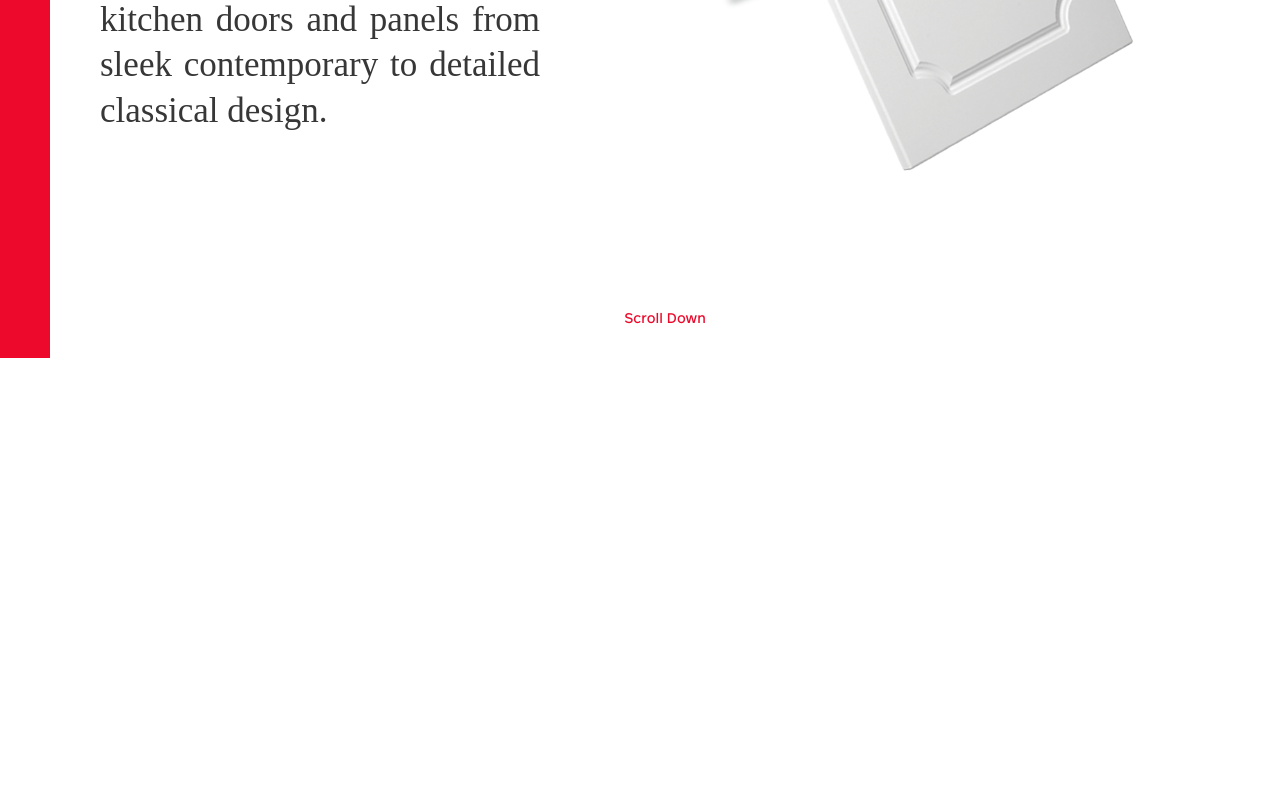
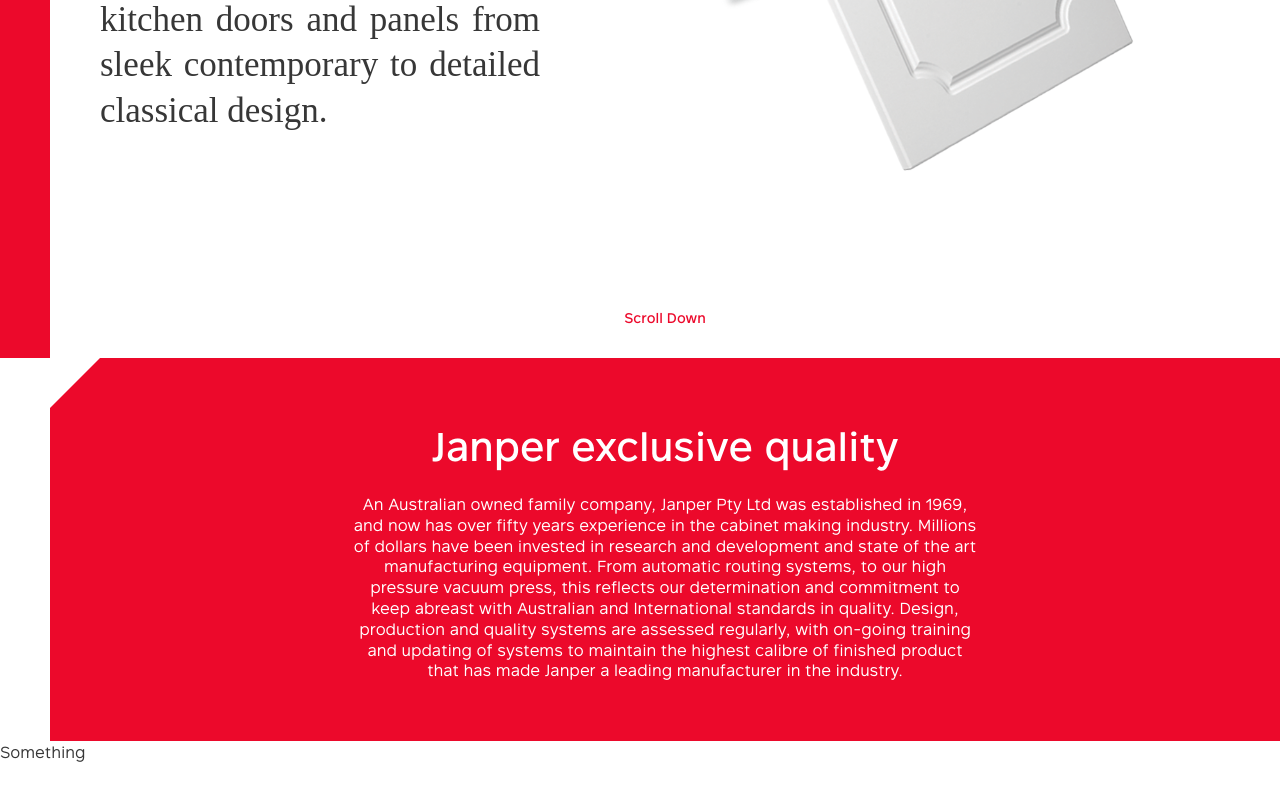
Before and after one commit to hhqbao/JanperSite, an Angular app: page / in a window 1280 px wide. Shown: the part 442-1242 px from the top of the page. Before the commit the page ends 800 px from the top, so only its background shows below. Built offline with nearby package versions, Linux system fonts and the light colour scheme.

Commit message:
Fixed left nav menu

```diff
--- a/src/app/layouts/layout-1/layout-1.component.html
+++ b/src/app/layouts/layout-1/layout-1.component.html
@@ -1,8 +1,9 @@
 <div class="layout-1">
   <div class="layout-1__left-panel">
-    <app-left-nav-menu></app-left-nav-menu>
+    <app-left-nav-menu #leftNavMenu></app-left-nav-menu>
   </div>
-  <div class="layout-1__right-panel">
+  <div class="layout-1__right-panel" [ngClass]="{ 'open-1': leftNavMenu.isMainLevelOpen, 'open-2': leftNavMenu.isSubLevelOpen }">
     <router-outlet></router-outlet>
   </div>
+  <footer>Something</footer>
 </div>
--- a/src/app/layouts/layout-1/layout-1.component.ts
+++ b/src/app/layouts/layout-1/layout-1.component.ts
@@ -1,10 +1,13 @@
-import { Component, OnInit } from '@angular/core';
+import { Component, OnInit, ViewChild } from '@angular/core';
+import { LeftNavMenuComponent } from 'src/app/components/left-nav-menu/left-nav-menu.component';
 
 @Component({
   selector: 'app-layout-1',
   templateUrl: 'layout-1.component.html',
 })
 export class Layout1Component implements OnInit {
+  @ViewChild('leftNavMenu') leftNavMenu!: LeftNavMenuComponent;
+
   constructor() {}
 
   ngOnInit() {}
--- /dev/null
+++ b/src/style/1-variables/_nav-menu-sizes.scss
@@ -0,0 +1,2 @@
+$menu-collapsed-width: 5rem;
+$menu-open-width: 24rem;
--- a/src/style/3-base/_base.scss
+++ b/src/style/3-base/_base.scss
@@ -16,4 +16,11 @@
   font-family: "Rutan";
   font-size: 1.6rem;
   line-height: 1.4;
+
+  -ms-overflow-style: none;
+  scrollbar-width: none;
+
+  &::-webkit-scrollbar {
+    display: none !important;
+  }
 }
--- a/src/style/4-components/_left-nav-menu.scss
+++ b/src/style/4-components/_left-nav-menu.scss
@@ -1,5 +1,3 @@
-$menu-width: 24rem;
-
 .left-nav-menu {
   display: flex;
   height: 100%;
@@ -83,13 +81,13 @@
         opacity: 1;
         margin-top: 4rem;
         padding: 0 3rem;
-        width: $menu-width;
+        width: $menu-open-width;
       }
     }
 
     &--1 {
       background-color: $red--1;
-      min-width: 5rem;
+      min-width: $menu-collapsed-width;
 
       .open-btn {
         border: none;
--- a/src/style/5-pages/_home-page.scss
+++ b/src/style/5-pages/_home-page.scss
@@ -50,6 +50,16 @@
     background-color: $red--1;
     color: white;
     padding: 6rem 30rem;
+    position: relative;
     text-align: center;
+
+    &::after {
+      border-top: solid 5rem white;
+      border-right: solid 5rem transparent;
+      content: "";
+      left: 0;
+      position: absolute;
+      top: 0;
+    }
   }
 }
--- a/src/style/6-layouts/_layout-1.scss
+++ b/src/style/6-layouts/_layout-1.scss
@@ -1,20 +1,27 @@
 .layout-1 {
-  display: flex;
-  height: 100vh;
-
   &__left-panel {
+    height: 100vh;
+    position: fixed;
+    z-index: 1;
   }
 
   &__right-panel {
-    flex: 1;
-    height: 100%;
-    overflow: auto;
+    padding-left: $menu-collapsed-width;
+    transition: all 0.3s ease;
 
-    -ms-overflow-style: none;
-    scrollbar-width: none;
+    &.open-1 {
+      padding-left: $menu-open-width;
+    }
 
-    &::-webkit-scrollbar {
-      display: none !important;
+    &.open-2 {
+      padding-left: calc($menu-open-width * 2);
     }
   }
+
+  footer {
+    background-color: white;
+    height: 40rem;
+    position: relative;
+    z-index: 2;
+  }
 }
--- a/src/style/main.scss
+++ b/src/style/main.scss
@@ -1,5 +1,6 @@
 @import "./1-variables/colors";
 @import "./1-variables/font-faces";
+@import "./1-variables/nav-menu-sizes";
 @import "./2-abstract/animations";
 @import "./2-abstract/helpers";
 @import "./3-base/base";
```
